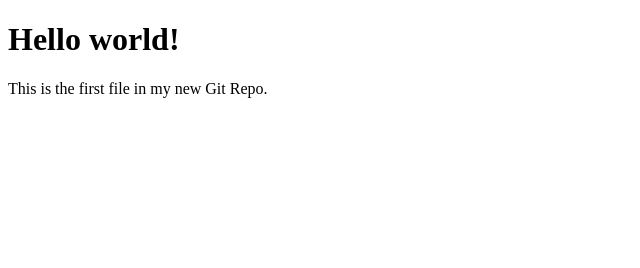
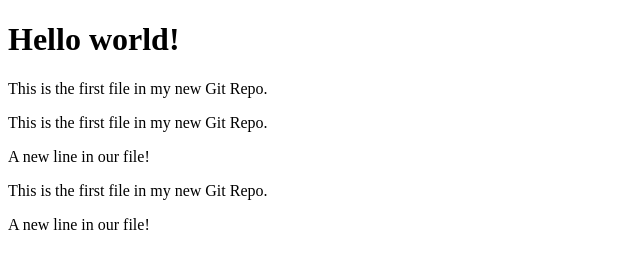
Before and after one commit to bhattumesh90/gittestfolder, a plain HTML site: page index.html in a window 1280 px wide. Shown: the whole page, without its empty margins (0-640 px from the left). Drawn offline with Linux system fonts and the light colour scheme.

Commit message:
Changed files of the systems

```diff
--- a/index.html
+++ b/index.html
@@ -8,5 +8,10 @@
 <h1>Hello world!</h1>
 <p>This is the first file in my new Git Repo.</p>
 
+<p>This is the first file in my new Git Repo.</p>
+<p>A new line in our file!</p>
+<p>This is the first file in my new Git Repo.</p>
+<p>A new line in our file!</p>
+
 </body>
 </html>
```
